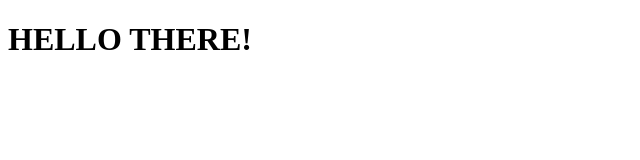
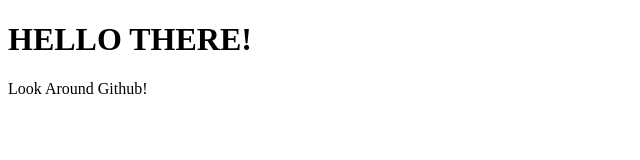
Before and after one commit to hiteshsubnani0128/workshop-MIET, a plain HTML site: page index.html in a window 1280 px wide. Shown: the whole page, without its empty margins (0-640 px from the left). Drawn offline with Linux system fonts and the light colour scheme.

Commit message:
I added some changes

```diff
--- a/index.html
+++ b/index.html
@@ -10,5 +10,8 @@
     <h1>
         HELLO THERE!
     </h1>
+    <p>
+        Look Around Github!
+    </p>
 </body>
 </html>
```
